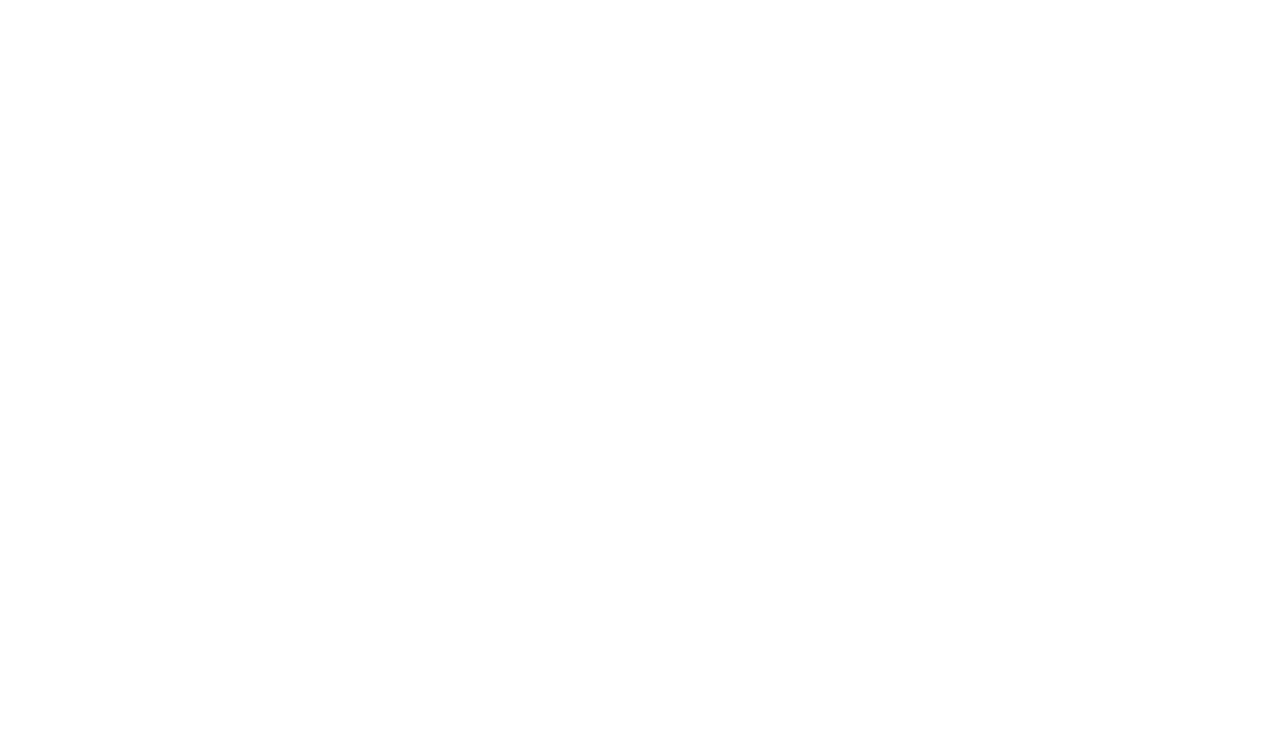
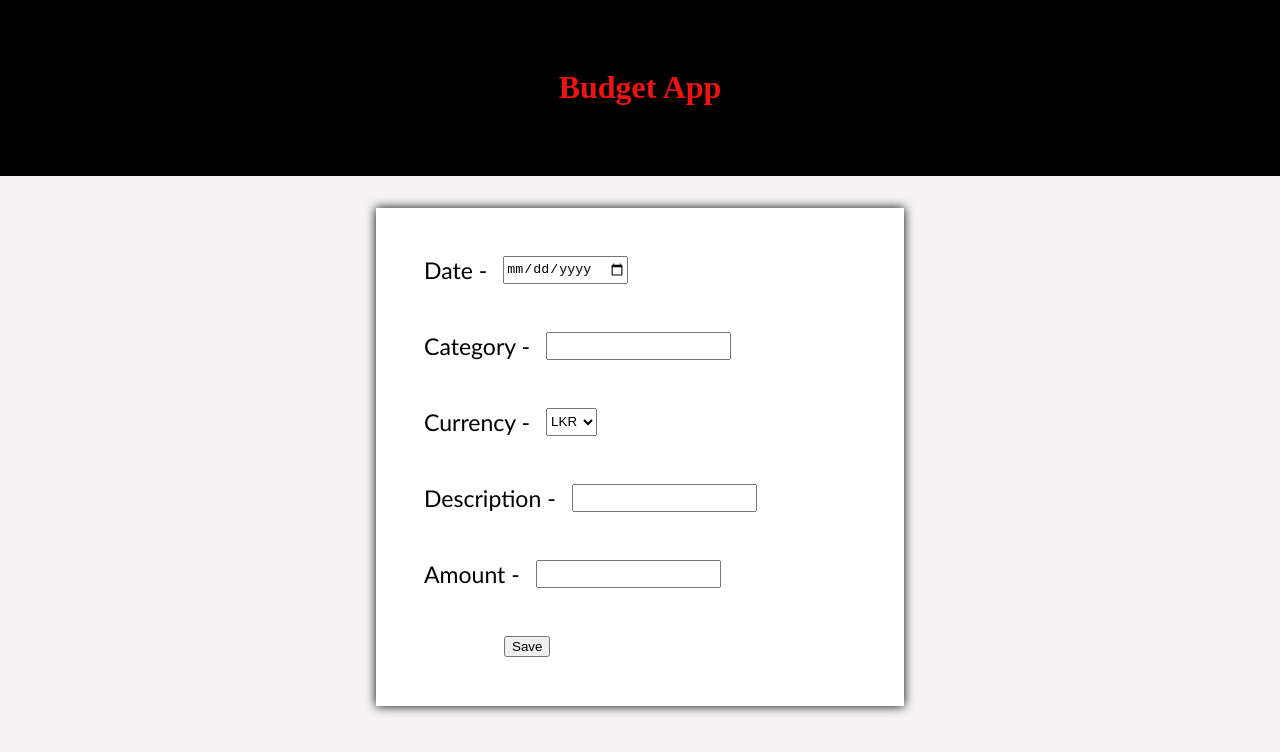
Before and after one commit to dilshanviduranga/BudgetApp, a plain HTML site: page index.html in a window 1280 px wide. Drawn offline with Linux system fonts and the light colour scheme.

Commit message:
add the main labels and inputs

```diff
--- a/index.html
+++ b/index.html
@@ -3,9 +3,31 @@
 <head>
     <meta charset="UTF-8">
     <meta name="viewport" content="width=device-width, initial-scale=1.0">
-    <title>Budget App</title>
+    <title>Budget app</title>
+    <link rel="stylesheet" href="style.css">
 </head>
 <body>
+    <header>
+        <h1>Budget App</h1>
+    </header>
+
+    <div class="container">
+        <section>
+            <div><label for="Date">Date - </label><input type="date" required></div>
+            <div><label for="Category">Category - </label><input type="text" required ></div>
+            <div><label for="Currency">Currency - </label><select name="currency" id="">
+                <option value="LKR">LKR</option>
+                <option value="USD">USD</option>
+                    </select>
+            </div>
+            <div><label for="Description">Description - </label><input type="text" ></div>
+            <div><label for="Amout">Amount - </label><input type="number" required></div>
+
+            <div class="button">
+                <button>Save</button>
+            </div>
+        </section>
+    </div>
 
 </body>
 </html>
--- /dev/null
+++ b/style.css
@@ -0,0 +1,36 @@
+body{
+    margin: 0;
+    padding: 0;
+    box-sizing: border-box;
+    text-align: center;
+    background-color: rgb(245, 243, 243);
+}
+
+.container{
+    margin: 0 auto;
+    background-color: #fff;
+    box-shadow: 0 0 10px rgba(1, 1, 1, 1);
+    max-width: 30rem;
+}
+
+header {
+    color: rgb(239, 18, 18);
+    background-color: black;
+    padding: 3em;
+    margin-bottom: 2rem;
+}
+
+div {
+    display: flex;
+    gap: 1rem;
+    font-size: larger;
+    padding: 1.5rem;
+}
+
+div label {
+    font-family: 'Gill Sans', 'Gill Sans MT', Calibri, 'Trebuchet MS', sans-serif;
+}
+
+button{
+    margin: 0px 0px 1px 5rem;
+}
```
Also changed, not shown: app.js (added, +30 -0 lines).
